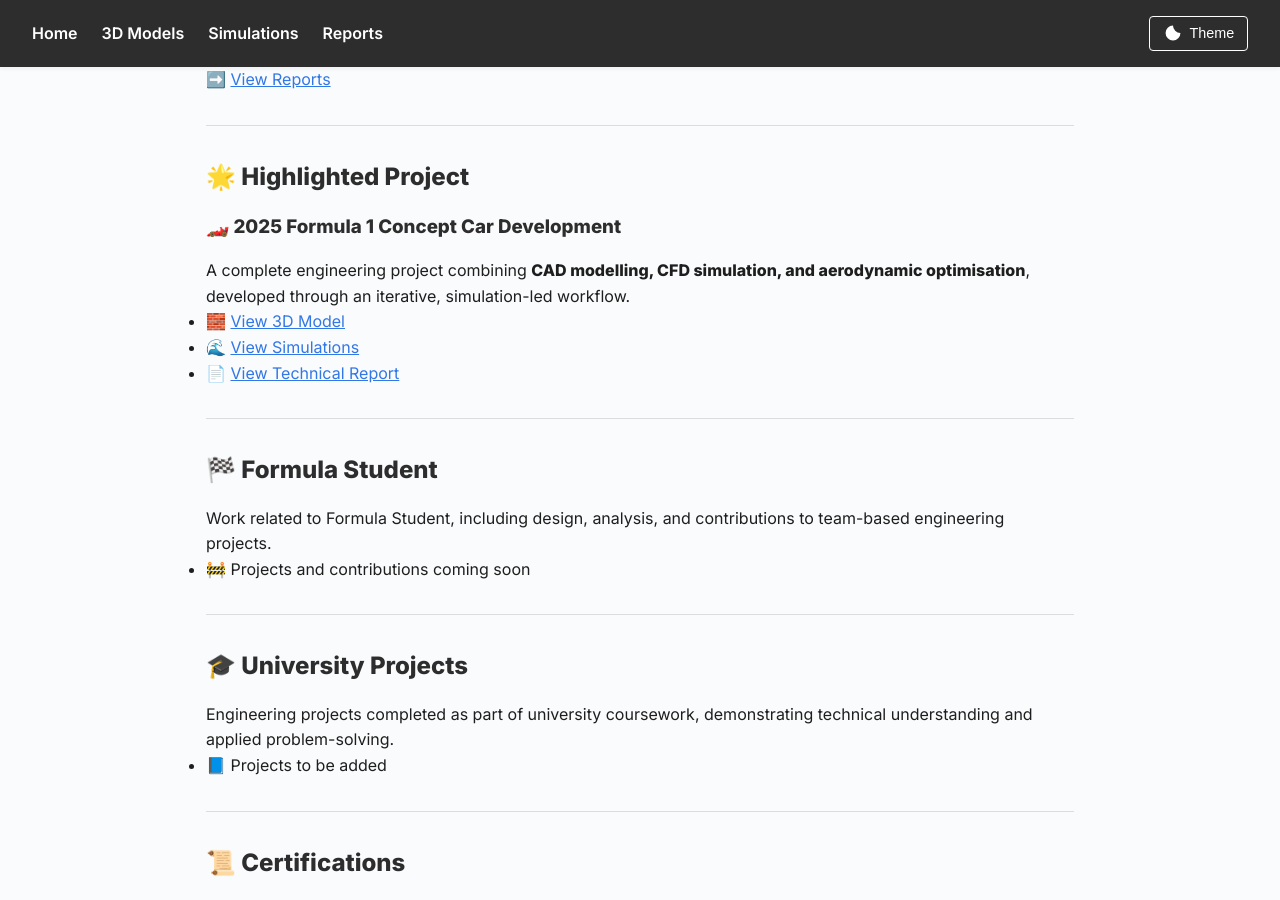
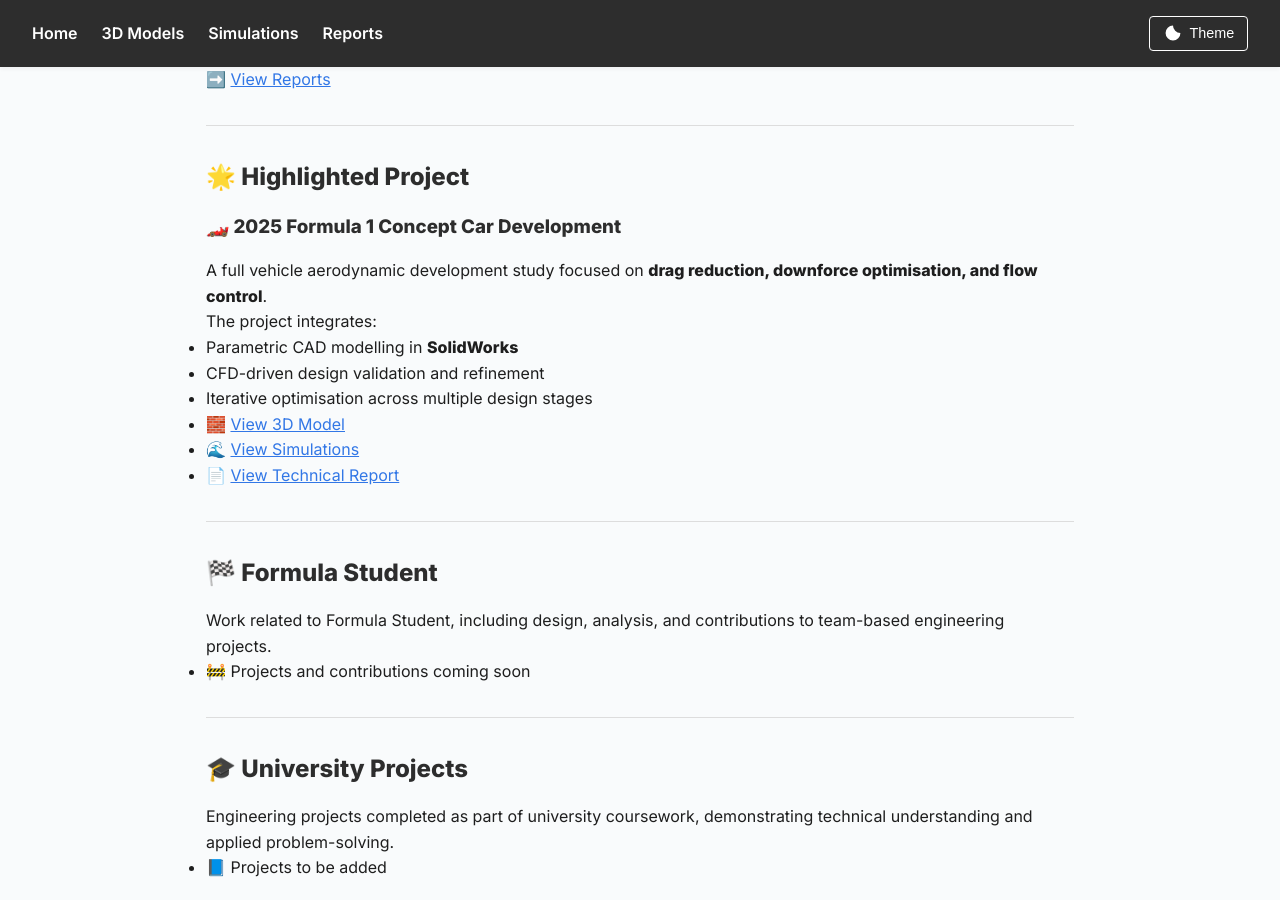
Before and after one commit to tob-mas/engineeringportfolio, a Jekyll site: the page built from index.md, in a window 1280 px wide and 900 px high, scrolled down 551 px. Built offline with Jekyll 4.4.1, drawn with Linux system fonts in a browser that asks for light colours.

Commit message:
Update index.md

```diff
--- a/index.md
+++ b/index.md
@@ -31,9 +31,15 @@ Formal documentation of engineering analyses and projects.
 
 ## 🌟 Highlighted Project
 
+
 ### 🏎️ 2025 Formula 1 Concept Car Development
 
-A complete engineering project combining **CAD modelling, CFD simulation, and aerodynamic optimisation**, developed through an iterative, simulation-led workflow.
+A full vehicle aerodynamic development study focused on **drag reduction, downforce optimisation, and flow control**.
+
+The project integrates:
+- Parametric CAD modelling in **SolidWorks**
+- CFD-driven design validation and refinement
+- Iterative optimisation across multiple design stages
 
 - 🧱 [View 3D Model]({{ site.baseurl }}/3d_models/03-06-2026/)
 - 🌊 [View Simulations]({{ site.baseurl }}/simulations/03-06-2026/)
```
